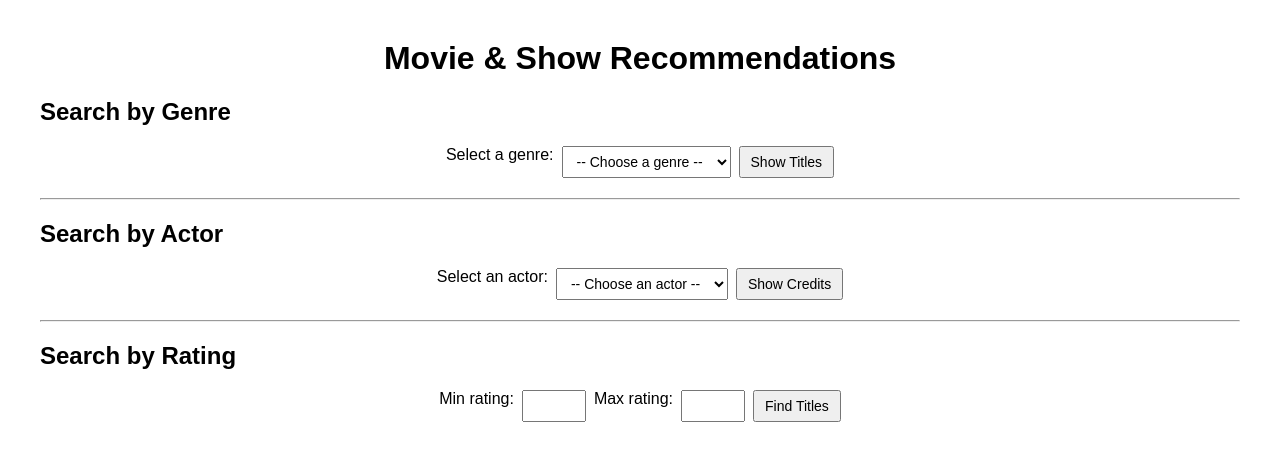
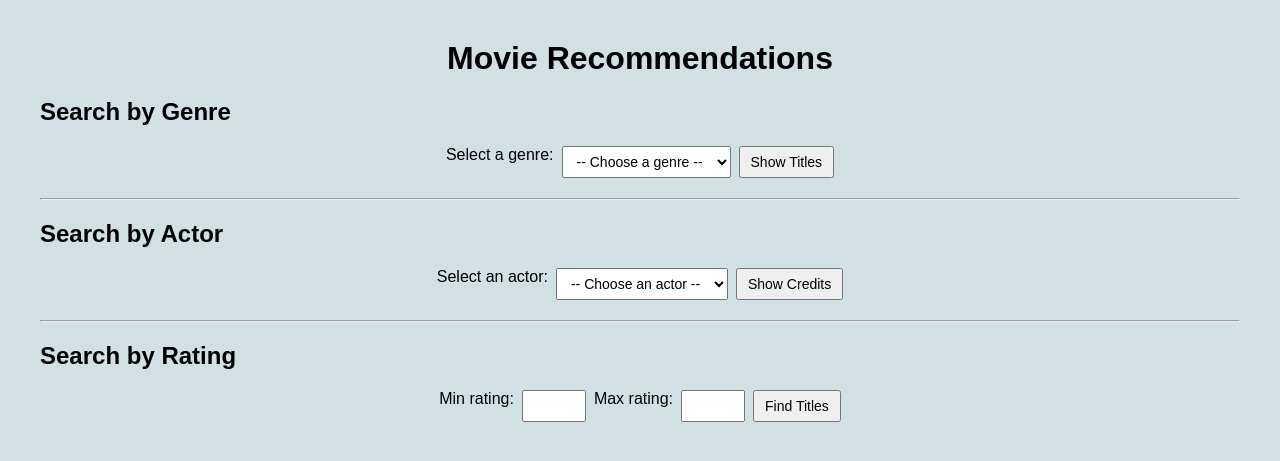
Before and after one commit to carolina-mx5/412-Project, a Flask app: page / in a window 1280 px wide. Shown: the top 461 px of the page. Run offline with Flask 3, Linux system fonts and the light colour scheme; data that the repository does not hold is empty; some libraries are stand-ins or nearby versions.

Commit message:
Update index.html

```diff
--- a/templates/index.html
+++ b/templates/index.html
@@ -5,8 +5,9 @@
   <title>Movie Recommendations</title>
   <link rel="stylesheet" href="{{ url_for('static', filename='styles.css') }}">
 </head>
+  <body style="background-color: #d0e0e3;">
 <body>
-  <h1>Movie & Show Recommendations</h1>
+  <h1>Movie Recommendations</h1>
   <!-- GENRE SECTION -->
 <section>
     <h2>Search by Genre</h2>
```
